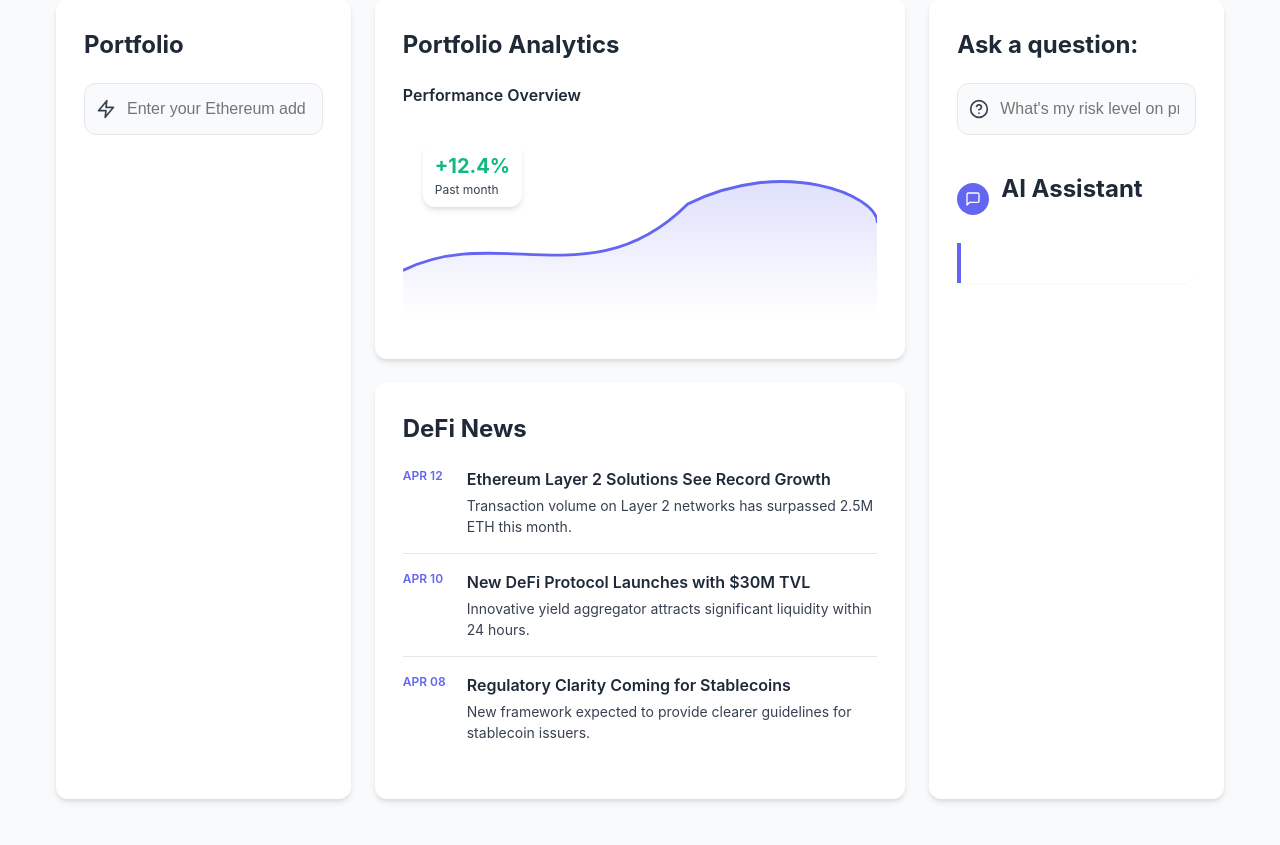
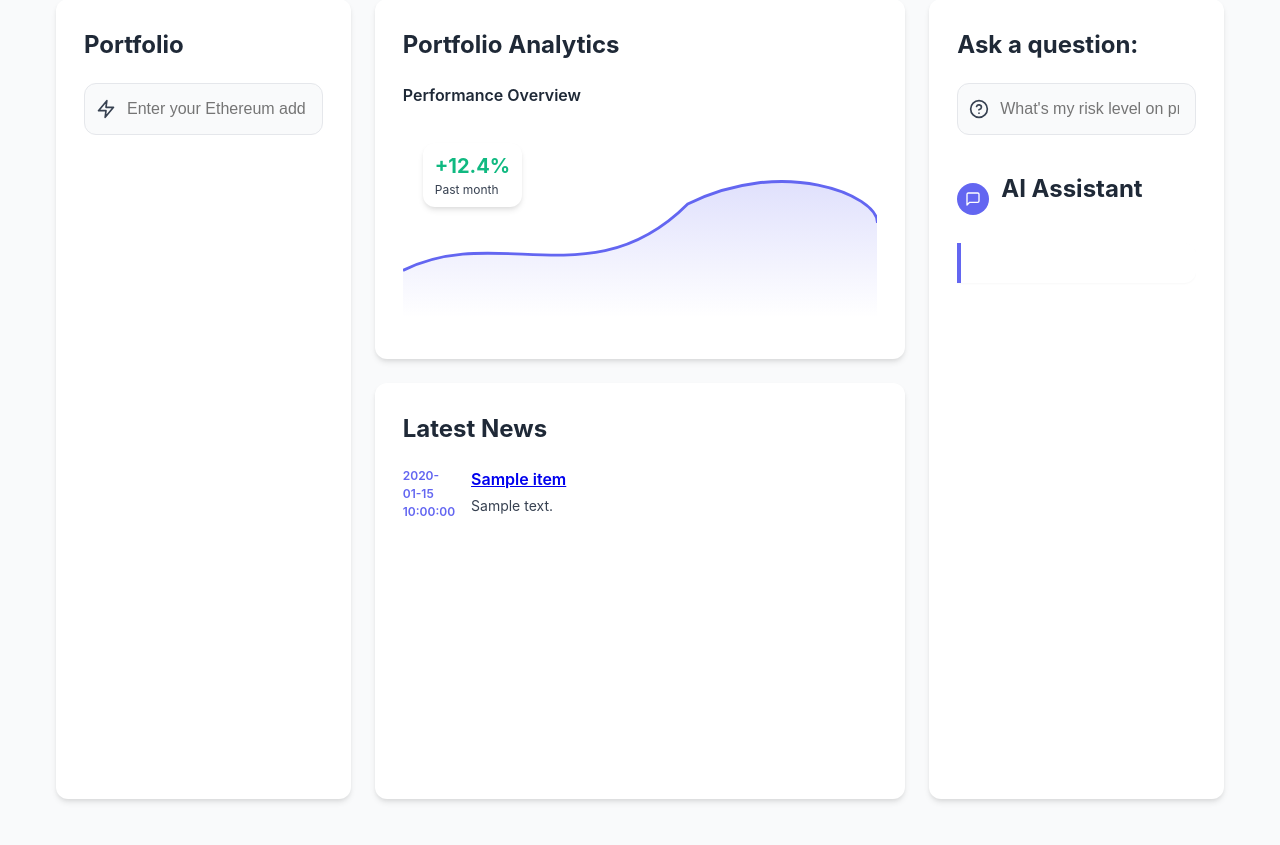
Before and after one commit to dorianturner/encode25, a Flask app: template app/templates/index.html in a window 1280 px wide. Shown: the part 173-1018 px from the top of the page. Run offline with Flask 3, Linux system fonts and the light colour scheme; the template is opened without the code that fills it: most values are stand-ins (such as "Sample title", 1, 10 or a date in 2020); some libraries are stand-ins or nearby versions.

Commit message:
Added a news widget

```diff
--- a/app/app.py
+++ b/app/app.py
@@ -5,6 +5,7 @@ from flask import Flask, render_template, request, jsonify
 from fastapi.responses import StreamingResponse
 from services.wallet_fetcher import WalletQuery
 from services import insight_engine
+from services.news import fetch_crypto_news
 import json
 # from services.tokens import tokens
 
@@ -13,7 +14,9 @@ app = Flask(__name__)
 
 @app.route('/')
 def index():
-    return render_template('index.html')
+    news_items = fetch_crypto_news()
+    return render_template('index.html', news_items=news_items)
+
 
 @app.route('/submit_address', methods=['POST'])
 async def submit_address():
--- a/app/templates/index.html
+++ b/app/templates/index.html
@@ -79,29 +79,17 @@
 
                 <!-- News section (Bottom middle) -->
                 <div class="card news-section">
-                    <h2>DeFi News</h2>
+                    <h2>Latest News</h2>
                     <div class="news-container">
+                        {% for item in news_items %}
                         <div class="news-item">
-                            <div class="news-date">APR 12</div>
+                            <div class="news-date">{{ item.date }}</div>
                             <div class="news-content">
-                                <h3>Ethereum Layer 2 Solutions See Record Growth</h3>
-                                <p>Transaction volume on Layer 2 networks has surpassed 2.5M ETH this month.</p>
+                                <h3><a href="{{ item.link }}" target="_blank">{{ item.title }}</a></h3>
+                                <p>{{ item.description }}</p>
                             </div>
                         </div>
-                        <div class="news-item">
-                            <div class="news-date">APR 10</div>
-                            <div class="news-content">
-                                <h3>New DeFi Protocol Launches with $30M TVL</h3>
-                                <p>Innovative yield aggregator attracts significant liquidity within 24 hours.</p>
-                            </div>
-                        </div>
-                        <div class="news-item">
-                            <div class="news-date">APR 08</div>
-                            <div class="news-content">
-                                <h3>Regulatory Clarity Coming for Stablecoins</h3>
-                                <p>New framework expected to provide clearer guidelines for stablecoin issuers.</p>
-                            </div>
-                        </div>
+                        {% endfor %}
                     </div>
                 </div>
             </div>
```
Also changed, not shown: app/services/news.py (added, +20 -0 lines).
